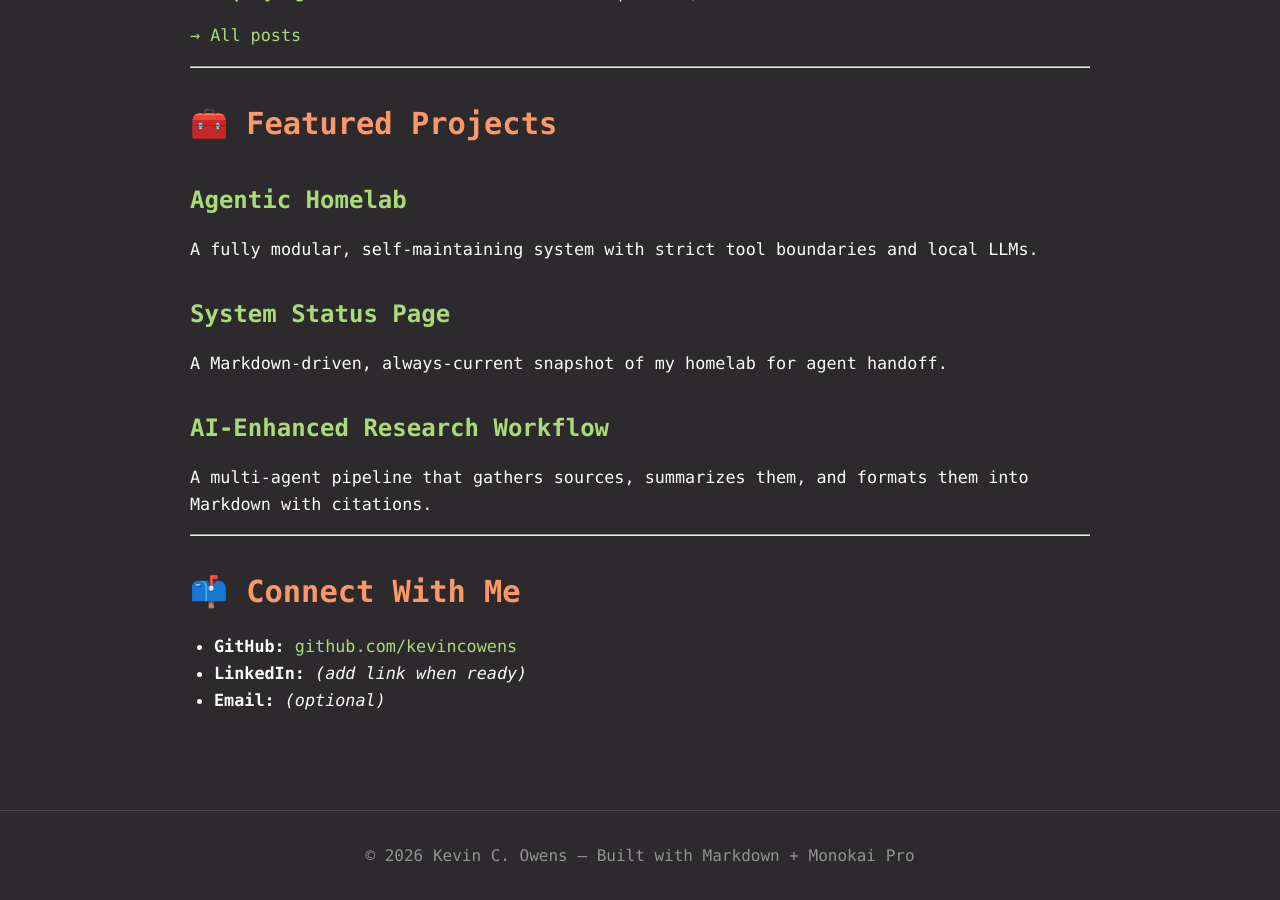
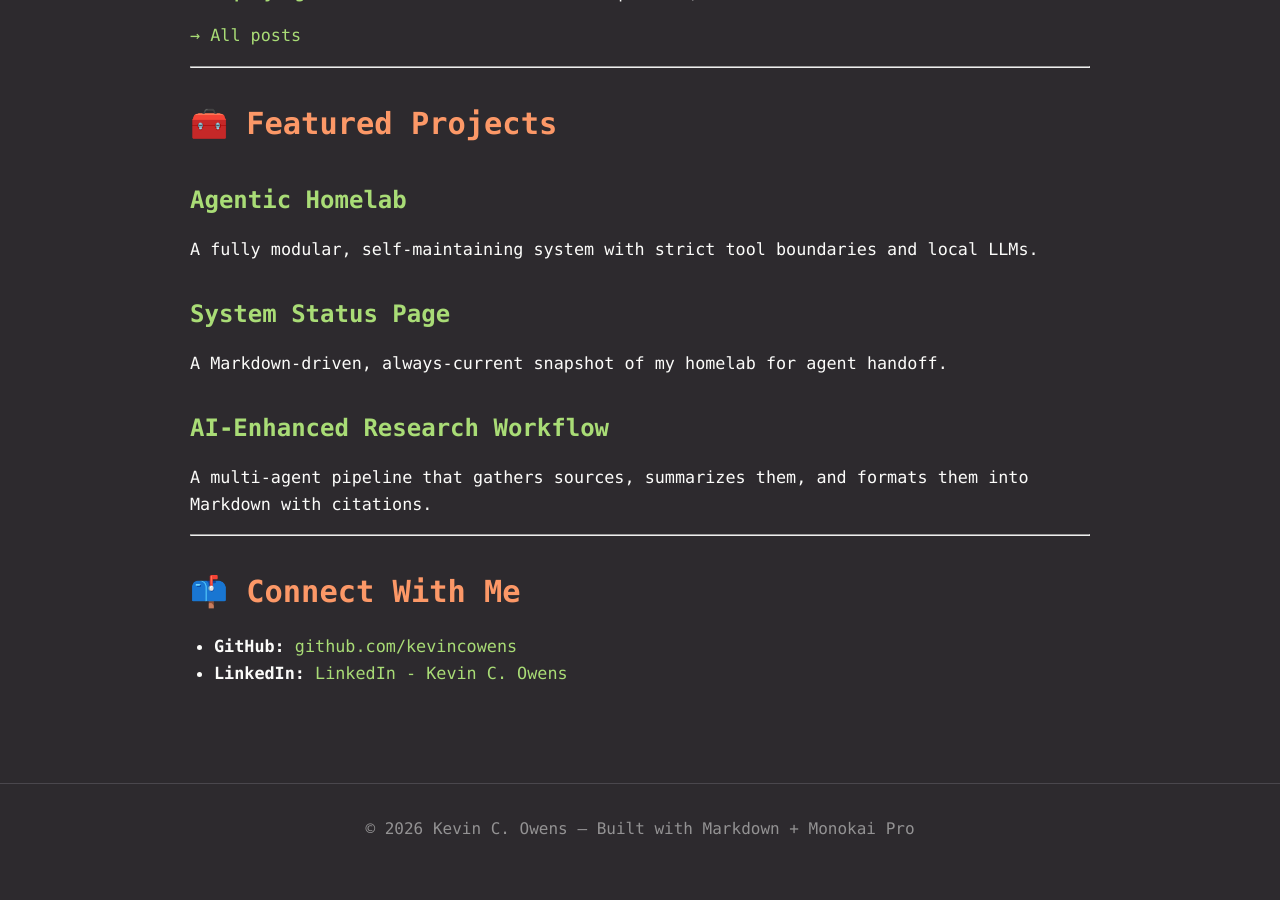
Before and after one commit to kevincowens/kevincowens.github.io, a Jekyll site: the page built from index.md, in a window 1280 px wide and 900 px high, scrolled down 1342 px. Built offline with Jekyll 4.4.1, drawn with Linux system fonts in a browser that asks for light colours; after the commit the page ends 2215 px from its top, so only the background shows below that.

Commit message:
Update LinkedIn link and remove email placeholder

```diff
--- a/index.md
+++ b/index.md
@@ -72,5 +72,4 @@ A multi‑agent pipeline that gathers sources, summarizes them, and formats them
 ## 📫 Connect With Me
 
 - **GitHub:** [github.com/kevincowens](https://github.com/kevincowens)
-- **LinkedIn:** *(add link when ready)*
-- **Email:** *(optional)*
+- **LinkedIn:** [LinkedIn - Kevin C. Owens](https://www.linkedin.com/in/kevincowens)
```
